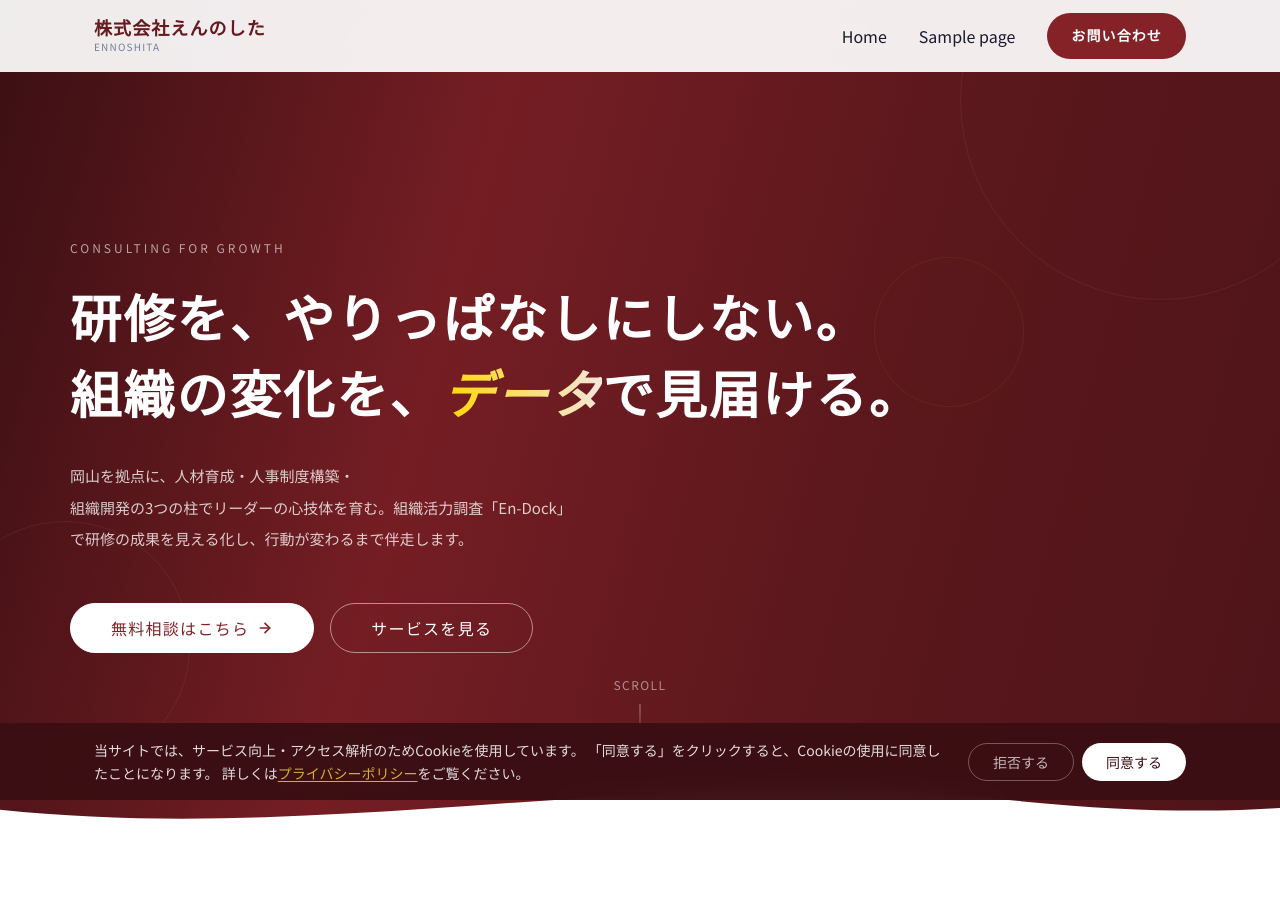
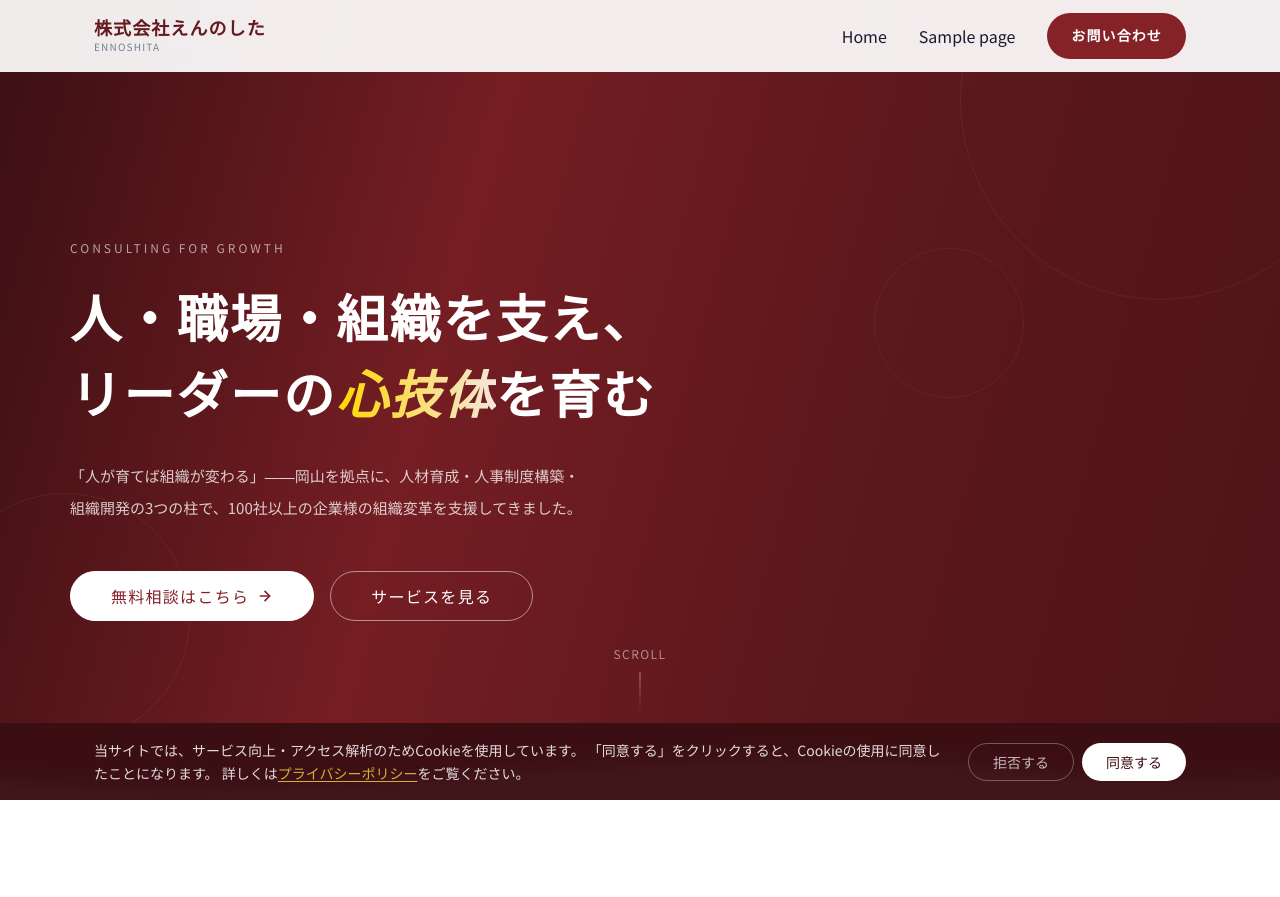
Before and after one commit to ennoshita-inc/first, a WordPress theme: template wordpress-theme/ennoshita/front-page.php in a window 1280 px wide. Shown: the top 897 px of the page. Run offline with PHP 8.4 and a stand-in for WordPress, Linux system fonts and the light colour scheme; the site name, menu and one post (Sample post) are stand-ins, and other content is empty; some libraries are stand-ins or nearby versions.

Commit message:
トップ見出しの既定値をカスタマイザーとそろえる
カスタマイザーで見出しを一度も保存していないと、プレビューは inc/customizer.php の
既定値（人・職場・組織を支え…）、公開画面は front-page.php の既定値（研修を、
やりっぱなしにしない…）を出していた。v4.2.0 で front-page.php だけ変えたのが原因。
両方を「人・職場・組織を支え、リーダーの心技体を育む」にそろえる。

Co-Authored-By: Claude Opus 5.5 (1M context) <noreply@anthropic.com>
Claude-Session: https://claude.ai/code/session_01DszKigjKojd5bWMG8dR4Hs

```diff
--- a/wordpress-theme/ennoshita/front-page.php
+++ b/wordpress-theme/ennoshita/front-page.php
@@ -33,7 +33,8 @@ get_header();
         <p class="hero__label">Consulting for Growth</p>
         <h1 class="hero__title">
           <?php
-          $hero_title = get_theme_mod('ennoshita_hero_title', "研修を、やりっぱなしにしない。\n組織の変化を、データで見届ける。");
+          // 既定値は inc/customizer.php と必ずそろえる（ずれるとプレビューと公開画面で見出しが変わる）
+          $hero_title = get_theme_mod('ennoshita_hero_title', "人・職場・組織を支え、\nリーダーの心技体を育む");
           $lines = explode("\n", $hero_title);
           $hero_html = '';
           foreach ($lines as $line) {
@@ -52,7 +53,7 @@ get_header();
           ?>
         </h1>
         <p class="hero__description">
-          <?php echo esc_html(get_theme_mod('ennoshita_hero_description', '岡山を拠点に、人材育成・人事制度構築・組織開発の3つの柱でリーダーの心技体を育む。組織活力調査「En-Dock」で研修の成果を見える化し、行動が変わるまで伴走します。')); ?>
+          <?php echo esc_html(get_theme_mod('ennoshita_hero_description', '「人が育てば組織が変わる」――岡山を拠点に、人材育成・人事制度構築・組織開発の3つの柱で、100社以上の企業様の組織変革を支援してきました。')); ?>
         </p>
         <div class="hero__buttons">
           <a href="<?php echo esc_url(home_url('/contact/')); ?>" class="btn btn--white btn--large">
```
